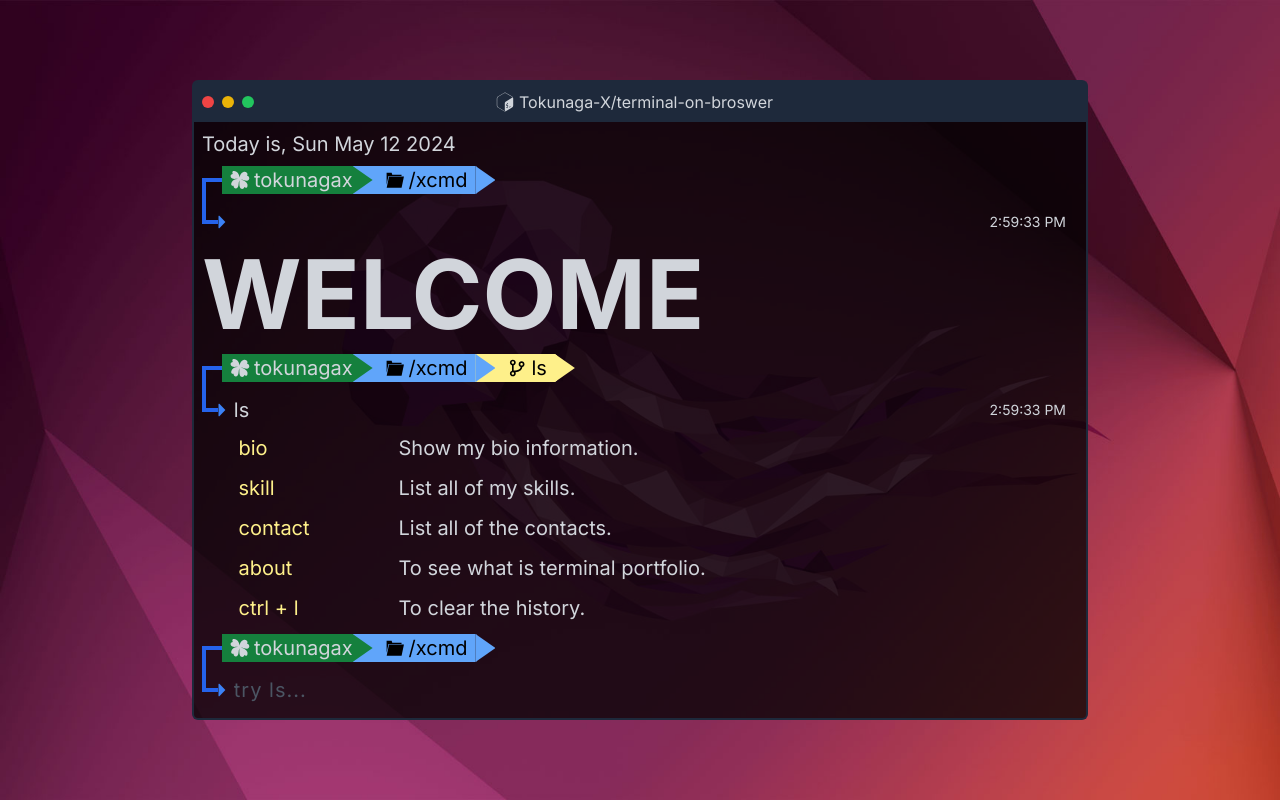
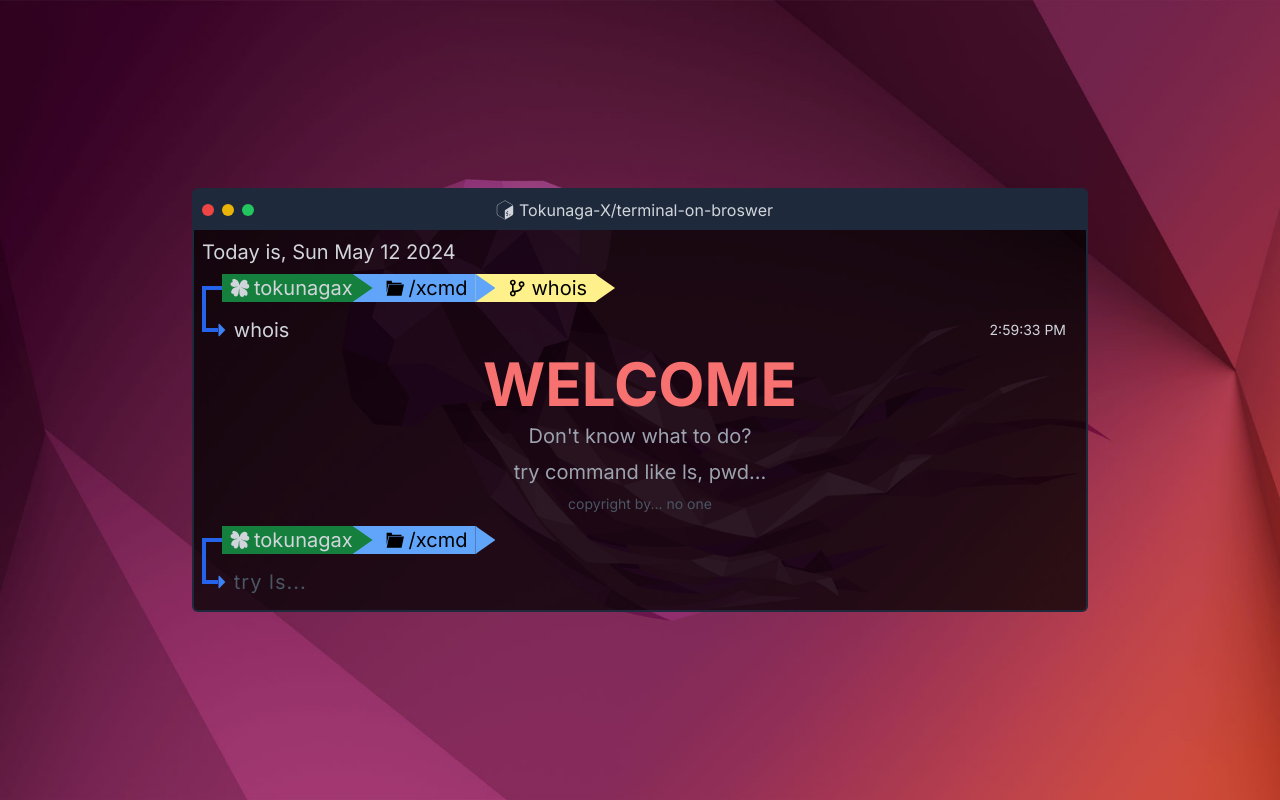
Before and after one commit to Tokunaga-X/terminial-on-broswer, a Next.js app: page / in a window 1280 px wide. Built offline with nearby package versions, Linux system fonts and the light colour scheme; a web font is replaced by a local one.

Commit message:
feat: update welcome

```diff
--- a/components/TerminalBox.tsx
+++ b/components/TerminalBox.tsx
@@ -15,15 +15,15 @@ export default function TerminalBox() {
 
   const [enteredCmd, setEnteredCmd] = useState([
     {
-      cmd: "",
+      cmd: "whois",
       Component: Welcome,
       time: new Date().toLocaleTimeString(),
     },
-    {
-      cmd: "ls",
-      Component: Help,
-      time: new Date().toLocaleTimeString(),
-    },
+    // {
+    //   cmd: "ls",
+    //   Component: Help,
+    //   time: new Date().toLocaleTimeString(),
+    // },
   ]);
 
   useEffect(() => {
--- a/components/commands/Help.tsx
+++ b/components/commands/Help.tsx
@@ -8,10 +8,10 @@ type HelpCmd = {
 export default function Help() {
   const listOfHelpCommands: HelpCmd[] = [
     { cmd: "bio", detail: "Show my bio information." },
-    { cmd: "skill", detail: "List all of my skills." },
-    { cmd: "contact", detail: "List all of the contacts." },
-    { cmd: "about", detail: "To see what is terminal portfolio." },
-    { cmd: "ctrl + l", detail: "To clear the history." },
+    // { cmd: "skill", detail: "List all of my skills." },
+    // { cmd: "contact", detail: "List all of the contacts." },
+    // { cmd: "about", detail: "To see what is terminal portfolio." },
+    // { cmd: "ctrl + l", detail: "To clear the history." },
   ];
 
   return (
--- a/components/commands/Welcome.tsx
+++ b/components/commands/Welcome.tsx
@@ -2,8 +2,15 @@ import React from "react";
 
 export default function Welcome() {
   return (
-    <div>
-      <h1 className=" font-fascinate text-8xl font-bold uppercase">Welcome</h1>
+    <div className="flex flex-col gap-2">
+      <h1 className="font-fascinate text-6xl font-bold uppercase text-red-400 text-center">
+        Welcome
+      </h1>
+      <p className="text-gray-400 text-center">Don't know what to do?</p>
+      <p className="text-gray-400 text-center">try command like ls, pwd...</p>
+      <p className="text-sm text-gray-600 text-center">
+        copyright by... no one
+      </p>
     </div>
   );
 }
```
